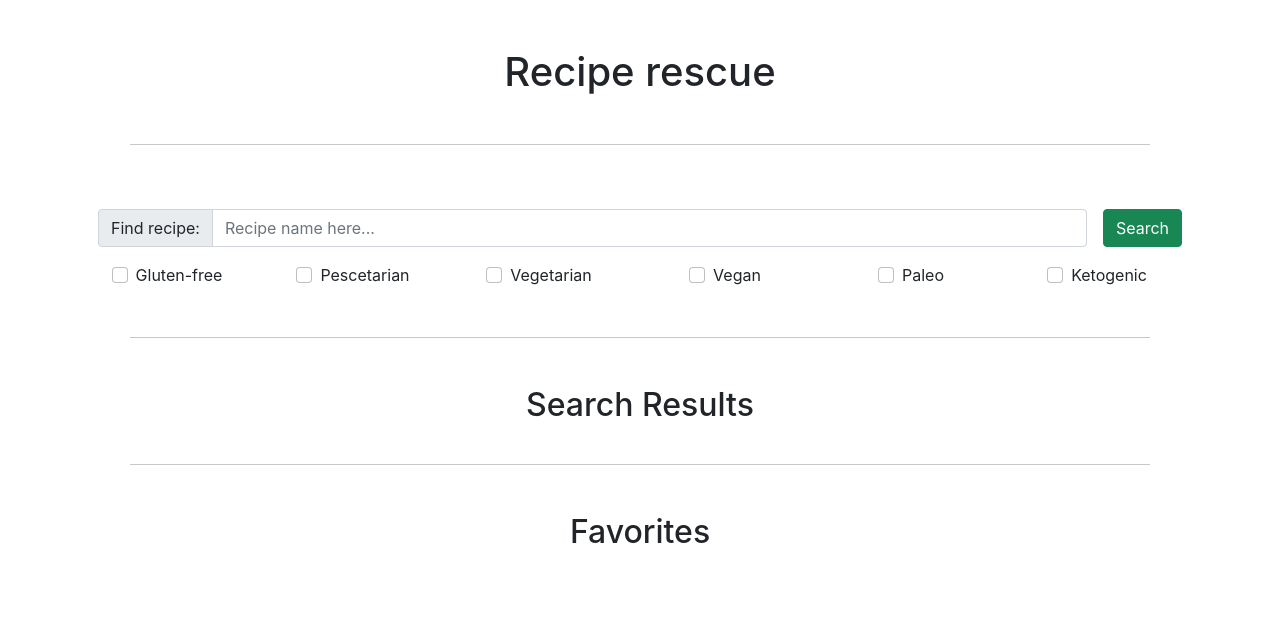
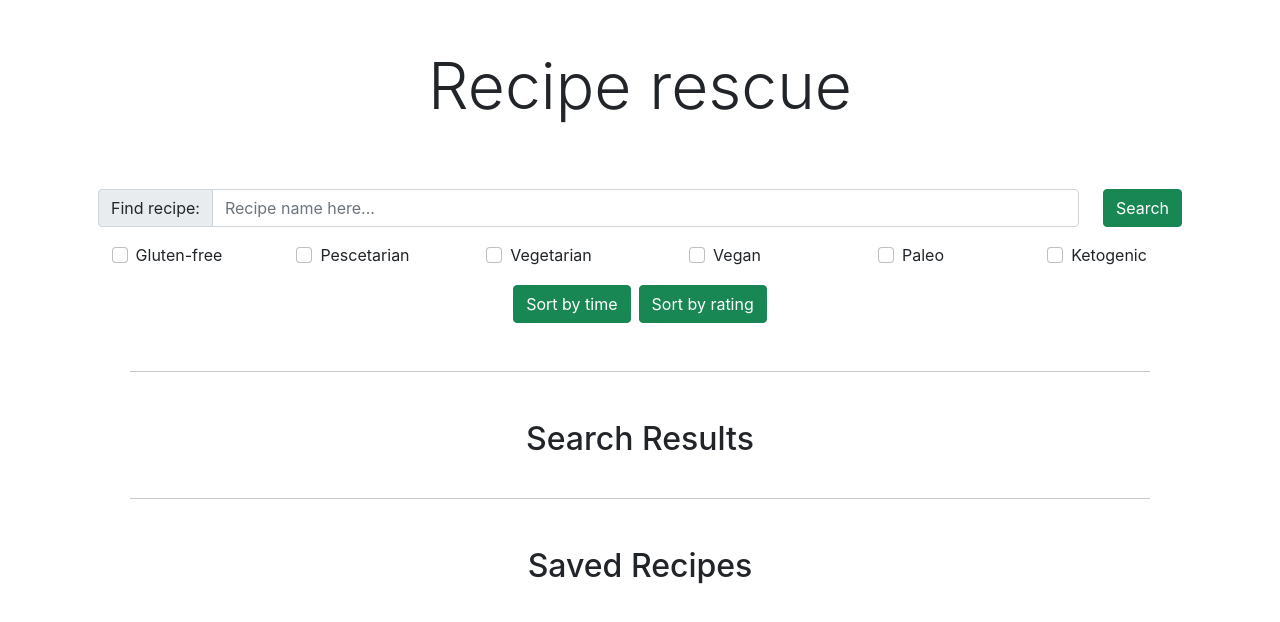
Before and after one commit to FilipNordqvist/food-react-app, a React (Create React App) app in the folder food-app/: page / in a window 1280 px wide. Shown: the top 622 px of the page. Built offline with nearby package versions, Linux system fonts and the light colour scheme.

Commit message:
Försöker återskapa main

```diff
--- a/food-app/src/App.js
+++ b/food-app/src/App.js
@@ -1,10 +1,11 @@
 import './App.css';
 import { useEffect, useState } from "react";
-import InputField from './components/InputField';
+import InputField from './components/InputField/index.js';
 import {searchRecipeById, searchRecipes} from "./http.js";
-import Button from './components/Button';
-import RecipeList from './components/RecipeList';
+import Button from './components/Button/index.js';
+import RecipeList from './components/RecipeList/index.js';
 import CheckboxList from './components/CheckboxList/index.js';
+
 
 function App() {
   const [searchTerm, setSearchTerm] = useState("");
@@ -47,6 +48,19 @@ function App() {
     );
   };
 
+  function sortByTime() {
+    setRecipes([...recipes].sort((a, b) => a.readyInMinutes - b.readyInMinutes
+    ));
+    setSearchResult([...searchResult].sort((a, b) => a.readyInMinutes - b.readyInMinutes   //Stigande
+    ));
+  }
+
+  function sortByRating() {
+    setRecipes([...recipes].sort((a, b) => b.rating - a.rating  //Fallande
+    ));
+  }
+
+
   useEffect(() => {
     localStorage.setItem("recipes", JSON.stringify(recipes));
   }, [recipes]);
@@ -54,17 +68,22 @@ function App() {
 
 
   return (
-    <div className="App">
-      <h1 className="mt-5">Recipe rescue</h1>
-      <hr className="d-flex m-5" />
+    <div className="App mt-4">
+      <h1 className="display-3 mt-5 m-5">Recipe rescue</h1>
 
-      <div className="d-flex align-items-center p-3">
+
+      <div className="d-flex flex-column flex-sm-row align-items-stretch gap-2 p-3">
         <div className="flex-grow-1 me-3">
           <InputField
             id = "recipes"
             placeholder = "Recipe name here..."
             onChange = {(e) => setSearchTerm(e.target.value)}
             value = {searchTerm}
+            onKeyUp={e => {
+              if (e.key === 'Enter') {
+                handleRecipesSearch(searchTerm);
+              }
+            }}
           />
         </div>
 
@@ -82,6 +101,23 @@ function App() {
         />
       </div>
 
+      <div className="container mt-3">
+        <div className="row justify-content-center g-2">
+          <div className="col-auto">
+            <Button
+              text="Sort by time"
+              onClick={() => sortByTime()}
+            />
+          </div>
+          <div className="col-auto">
+            <Button
+              text="Sort by rating"
+              onClick={() => sortByRating()}
+            />
+          </div>
+        </div>
+      </div>
+
       <hr className="d-flex m-5" />
 
       <RecipeList
@@ -91,18 +127,16 @@ function App() {
         show={true}
         image="/images/star.png"
         showRating ={true}
-
       />
       <hr className="d-flex m-5" />
       <RecipeList
-        titleOfList = "Favorites"
+        titleOfList = "Saved Recipes"
         recipes={recipes}
         handleItem={removeFavoriteRecipe}
         show={true}
         image="/images/delete.png"
+        showRating ={true}
       />
-
-
     </div>
   );
 }
```
